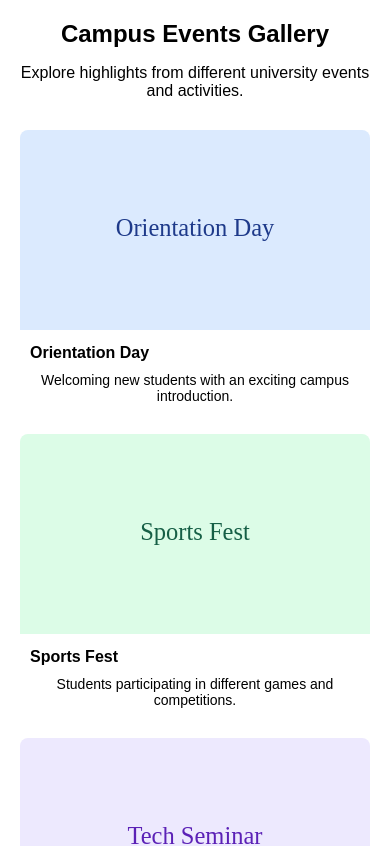
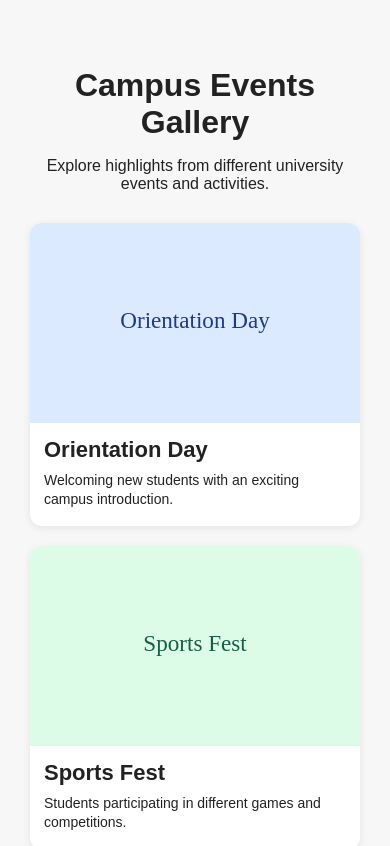
Before and after one commit to hassan3208/campus-events, a website: page src/gallery.html in a window 390 px wide. Shown: the top 846 px of the page. Drawn offline with Linux system fonts and the light colour scheme.

Commit message:
Enhance gallery styles with new CSS properties

```diff
--- a/styles/style.css
+++ b/styles/style.css
@@ -10,23 +10,26 @@
 body {
   font-family: Arial, sans-serif;
   margin: 20px;
+  background-color: #f7f7f7;
+  color: #222;
 }
-
-/* Gallery Styles */
 
 .gallery-section {
   max-width: 1200px;
   margin: 0 auto;
+  padding: 20px 10px;
 }
 
 .gallery-section h1 {
   text-align: center;
   margin-bottom: 10px;
+  font-size: 42px;
 }
 
 .gallery-section p {
   text-align: center;
   margin-bottom: 30px;
+  font-size: 16px;
 }
 
 .gallery-grid {
@@ -37,22 +40,36 @@ body {
 
 .gallery-card {
   background: #ffffff;
-  border-radius: 8px;
+  border-radius: 12px;
   overflow: hidden;
+  box-shadow: 0 2px 8px rgba(0, 0, 0, 0.08);
 }
 
 .gallery-card img {
   width: 100%;
   height: 200px;
   object-fit: cover;
+  display: block;
 }
 
 .gallery-card h3 {
-  margin: 10px;
-  font-size: 16px;
+  margin: 14px 14px 8px;
+  font-size: 28px;
 }
 
 .gallery-card p {
-  margin: 0 10px 10px;
+  margin: 0 14px 16px;
   font-size: 14px;
+  text-align: left;
+  line-height: 1.4;
 }
+
+@media (max-width: 768px) {
+  .gallery-section h1 {
+    font-size: 32px;
+  }
+
+  .gallery-card h3 {
+    font-size: 22px;
+  }
+}
```
